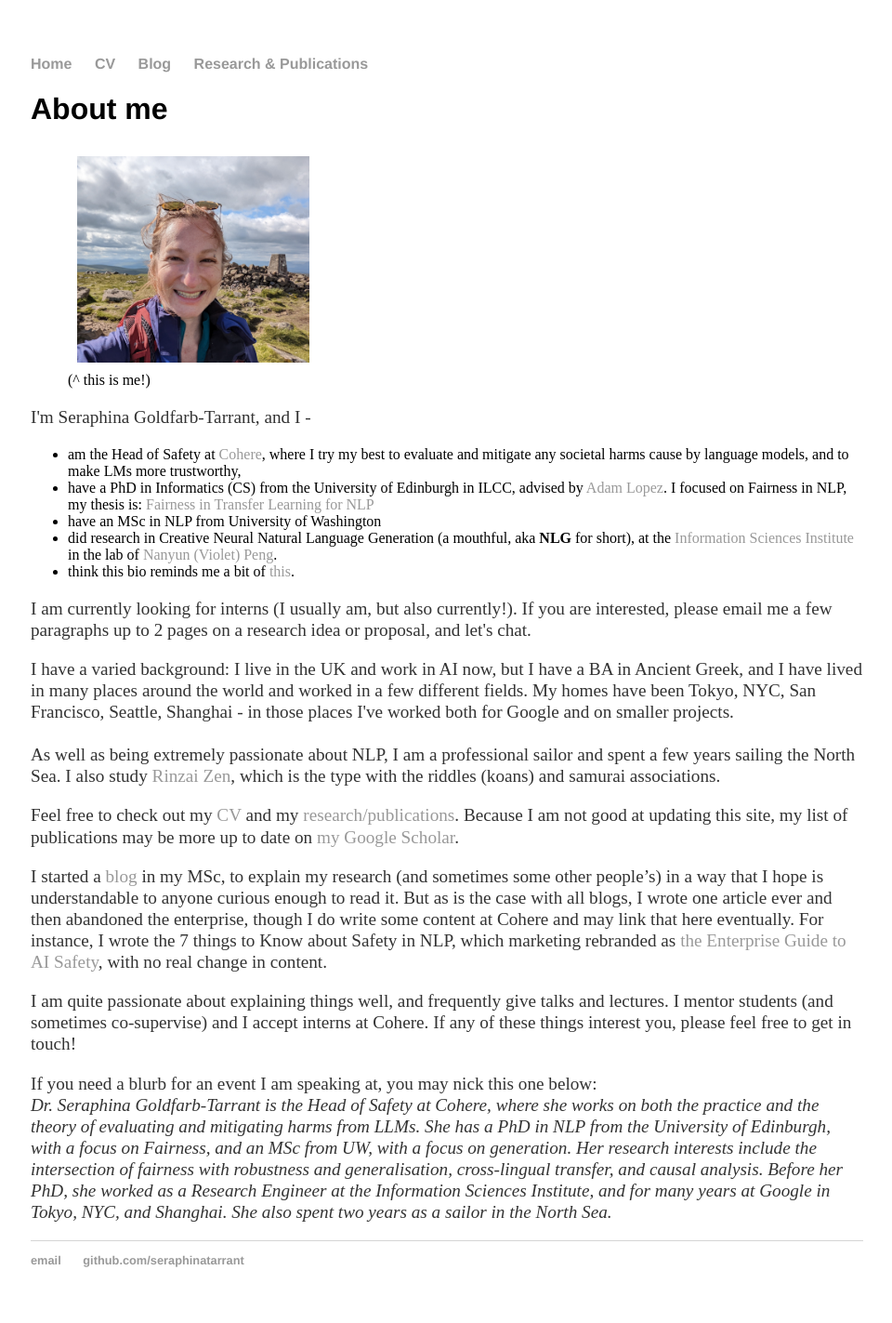
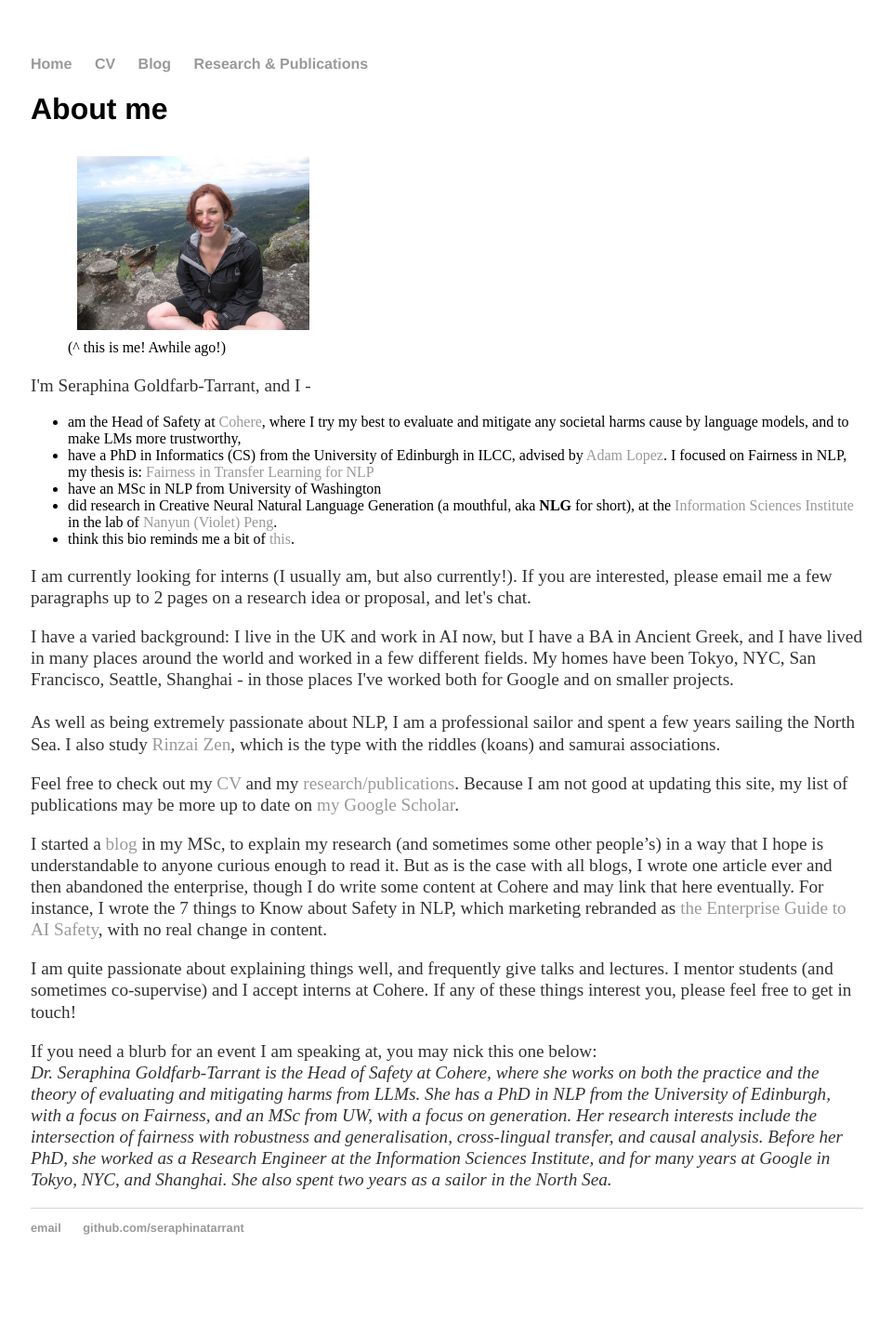
Before and after one commit to seraphinatarrant/seraphinatarrant.github.io, a Jekyll site: the page built from index.html, in a window 1280 px wide. Shown: the whole page at 93% size, without its empty margins (159-1119 px from the left). Built offline with Jekyll 4.4.1, drawn with Linux system fonts in a browser that asks for light colours; after the commit the page ends 1388 px from its top, so only the background shows below that.

Commit message:
picture revert but caption update

```diff
--- a/index.html
+++ b/index.html
@@ -5,8 +5,8 @@ title: Seraphina Goldfarb-Tarrant
 <div class="blurb">
 	<h1>About me </h1>
 	{% include image.html max-width="250px" align="align-left"
-	file="images/seraphina_munro.jpg" padding="10px"
-	alt="photo of Seraphina" caption=" (^ this is me!)" %}
+	file="images/seraphina_kangaroo_valley.jpeg" padding="10px"
+	alt="photo of Seraphina" caption=" (^ this is me! Awhile ago!)" %}
 
 	<p>I'm Seraphina Goldfarb-Tarrant, and I -
 		<ul>
```
